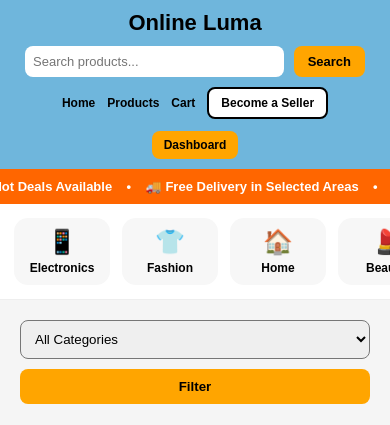
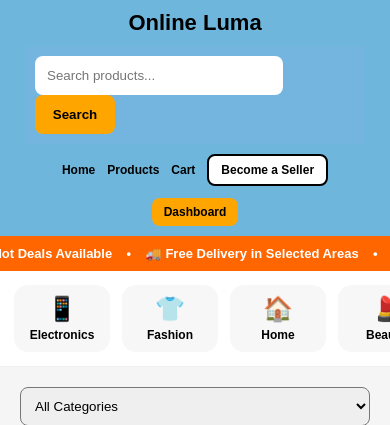
Before and after one commit to shaw545/django-business-website, a Django app: page / in a window 390 px wide; the page is wider, and only the part inside the window is pictured. Shown: the top 425 px of that part. Run offline with Django 5.2, Linux system fonts and the light colour scheme; data comes from the database, SQL or seed files in the repository.

Commit message:
Added mobile sticky search

```diff
--- a/website/templates/home.html
+++ b/website/templates/home.html
@@ -526,6 +526,42 @@ body{
     }
 }
 
+@media(max-width:767px){
+
+    .search-container{
+        position:sticky;
+        top:0;
+        z-index:999;
+        background:#74b5df;
+        padding:10px;
+    }
+
+    .search-container input{
+        width:70%;
+        padding:12px;
+        border-radius:8px;
+        border:none;
+    }
+
+    .search-container button{
+        width:25%;
+        padding:12px;
+        border-radius:8px;
+        border:none;
+        background:orange;
+        font-weight:bold;
+    }
+}s
+
+
+
+
+
+
+
+
+
+
 </style>
 
     </style>
@@ -536,12 +572,18 @@ body{
     <div class="navbar">
         <div class="logo">Online Luma</div>
 
-        <form method="GET" action="" class="search-box">
-            <input type="text" name="q" placeholder="Search products...">
-            <button type="submit">Search</button>
-        </form>
+   <div class="search-container">
+       <form method="GET">
+           <input type="text"
+               name="q"
+               value="{{ query }}"
+               placeholder="Search products...">
 
-        <div class="nav-links">
+         <button type="submit">
+            Search
+        </button>
+    </form>
+</div>        <div class="nav-links">
             <a href="/">Home</a>
             <a href="{% url 'products' %}">Products</a>
             <a href="{% url 'cart' %}">Cart</a>
```
